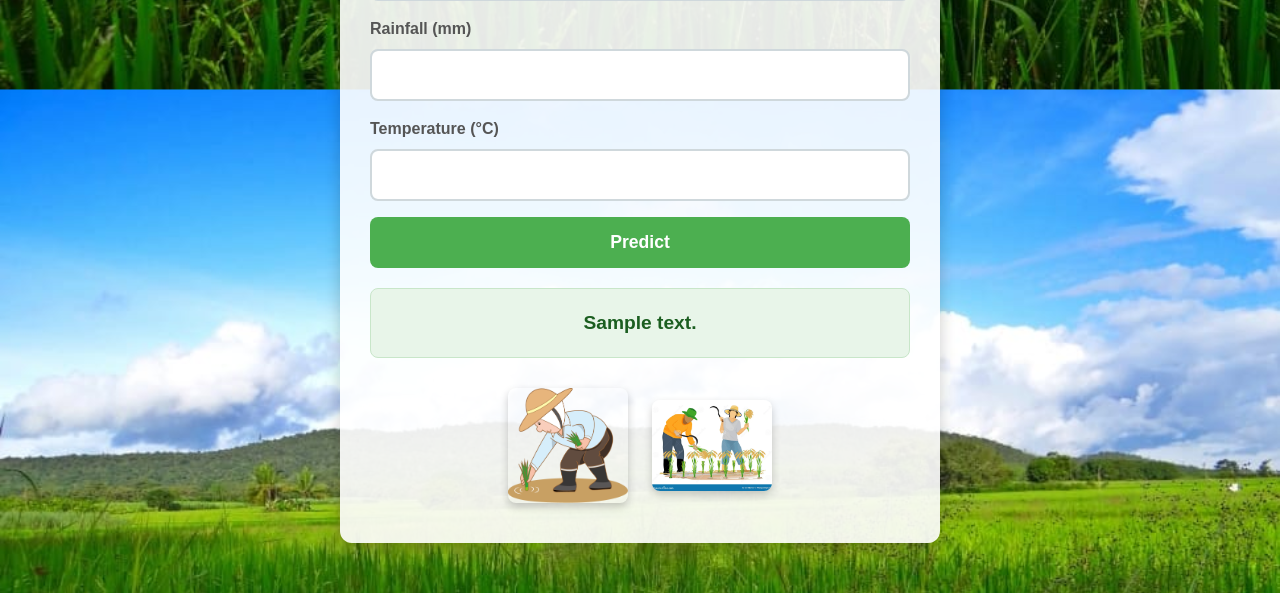
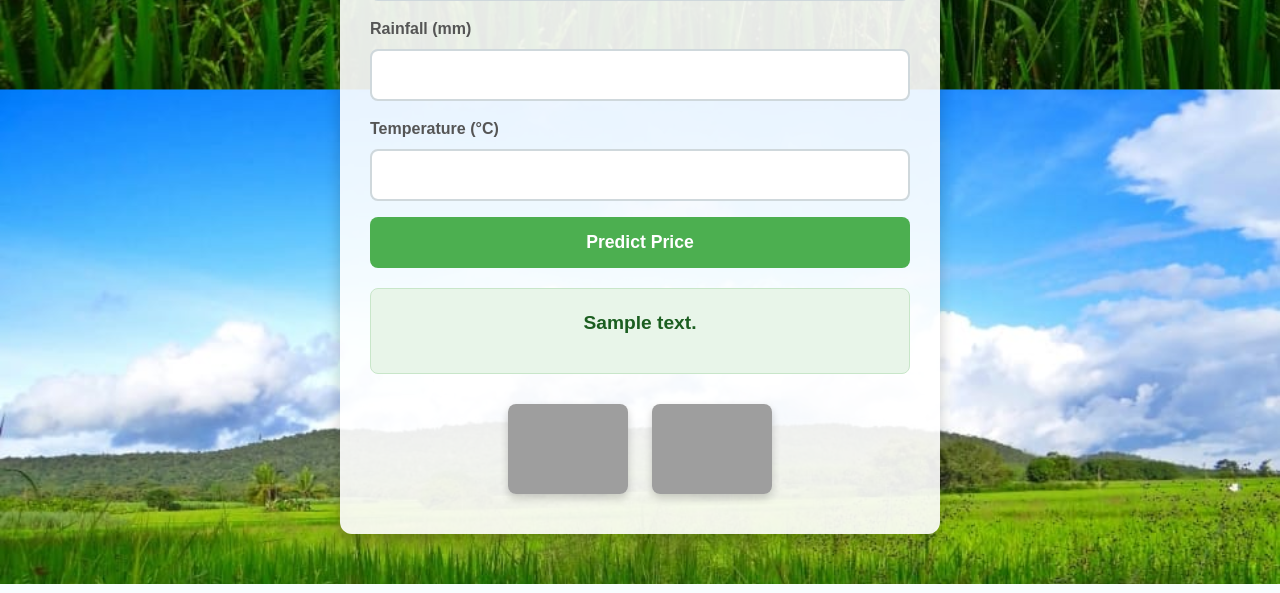
Before and after one commit to vinithreddybanda/agriculture, a Python web app: template templates/index.html in a window 1280 px wide. Shown: the part 763-1356 px from the top of the page. Run offline with Jinja, Linux system fonts and the light colour scheme; the template is opened without the code that fills it: most values are stand-ins (such as "Sample title", 1, 10 or a date in 2020); grey boxes are pictures that could not be loaded.

Commit message:
Update index.html

```diff
--- a/templates/index.html
+++ b/templates/index.html
@@ -157,19 +157,29 @@
       </div>
       <div class="mb-3">
         <label for="temperature" class="form-label">Temperature (°C)</label>
-        <input type="number" class="form-control" id="temperature" name="temperature" step="0.1" required>
+        <input type="number" class="form-control" id="temperature" name="temperature" required>
       </div>
-      <button type="submit">Predict</button>
+
+      <!-- Submit Button -->
+      <button type="submit" class="btn btn-success">Predict Price</button>
     </form>
+
+    <!-- Prediction Result -->
     {% if prediction_text %}
-    <div class="result">{{ prediction_text }}</div>
+      <div class="result">
+        <p>{{ prediction_text }}</p>
+      </div>
     {% endif %}
 
-    <!-- Decorative Images -->
+    <!-- Optional Decorative Images -->
     <div class="decorative-images">
-      <img src="{{ url_for('static', filename='images/cropanimated.png') }}" alt="Vegetable Image 1">
-      <img src="{{ url_for('static', filename='images/paddyanimate.webp') }}" alt="Vegetable Image 2">
+      <img src="{{ url_for('static', filename='images/vegetable1.png') }}" alt="Vegetable 1">
+      <img src="{{ url_for('static', filename='images/vegetable2.webp') }}" alt="Vegetable 2">
     </div>
   </div>
+
+  <!-- Bootstrap JS & jQuery -->
+  <script src="https://code.jquery.com/jquery-3.6.0.min.js"></script>
+  <script src="https://cdn.jsdelivr.net/npm/bootstrap@5.1.3/dist/js/bootstrap.bundle.min.js"></script>
 </body>
 </html>
```
